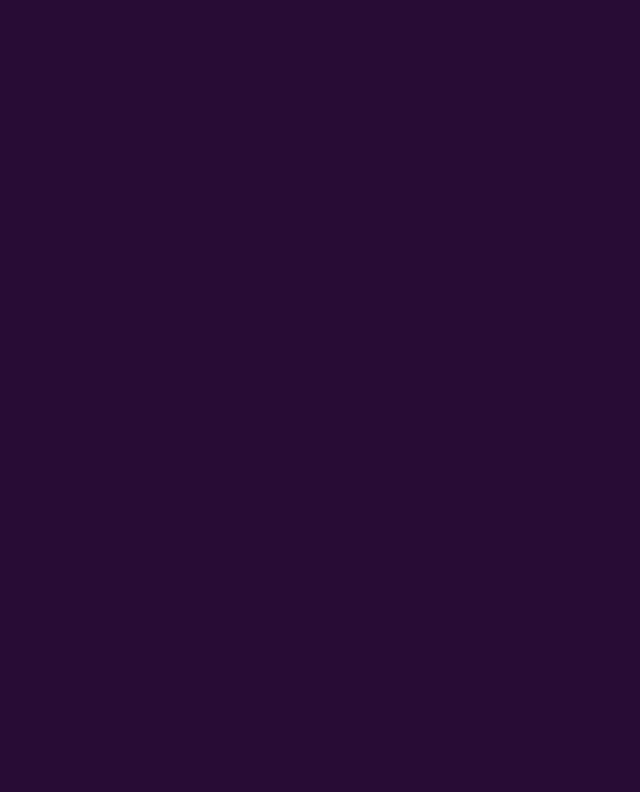
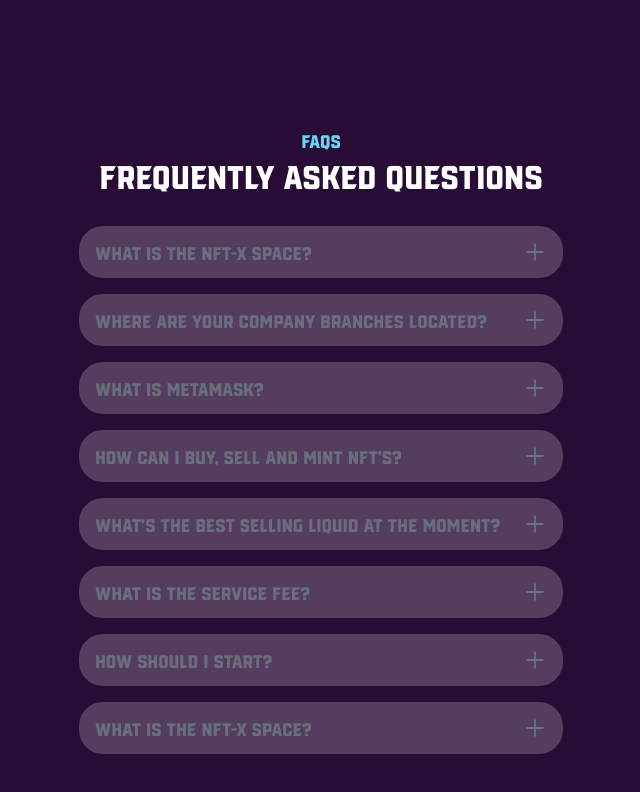
Before and after one commit to Hrithik0112/Web3-landing-Page, a Next.js app: page / in a window 1280 px wide. Shown: the part 2669-3461 px from the top of the page, without its empty margins (319-959 px from the left). Before the commit the page ends 2699 px from the top, so only its background shows below. Built offline with nearby package versions, Linux system fonts and the light colour scheme.

Commit message:
Feat : FAQ section added

```diff
--- a/src/app/page.tsx
+++ b/src/app/page.tsx
@@ -1,6 +1,7 @@
 import Header from "@/components/Header";
 import AboutUs from "@/sections/AboutUs";
 import Collection from "@/sections/Collection";
+import FAQ from "@/sections/FAQ";
 import Features from "@/sections/Features";
 import Hero from "@/sections/Hero";
 import Popularity from "@/sections/Popularity";
@@ -14,6 +15,7 @@
       <AboutUs/>
       <Features/>
       <Collection/>
+      <FAQ/>
     </div>
   );
 }
--- /dev/null
+++ b/src/components/Q&A.tsx
@@ -0,0 +1,62 @@
+"use client"
+
+import { useEffect, useRef, useState } from "react";
+import { AiOutlineMinus, AiOutlinePlus } from "react-icons/ai";
+
+export type QAProps = {
+    question: string;
+    answer?: string;
+};
+
+const dummyAnswer = `Lorem ipsum dolor sit amet consectetur adipisicing elit.
+Error soluta ad natus deserunt possimus reiciendis quidem
+doloremque reprehenderit!`;
+
+export default function QAComponent({ question, answer }: QAProps) {
+    const [isOpen, setIsOpen] = useState(false);
+    const contentRef = useRef<HTMLDivElement>(null);
+    const [contentHeight, setContentHeight] = useState<number>();
+
+    useEffect(() => {
+        if (isOpen) setContentHeight(contentRef.current?.scrollHeight);
+        else setContentHeight(0);
+    }, [isOpen]);
+
+    const styles = {
+        bg: isOpen ? "bg-[#65d6f4]" : "",
+        heading: isOpen ? "text-[#290c36]" : "text-gray-500/90",
+        button: isOpen ? "text-[#290c36]" : "text-gray-500",
+        icon: isOpen ? (
+            <AiOutlineMinus size={24} color="inherit" />
+        ) : (
+            <AiOutlinePlus size={24} color="inherit" />
+        ),
+        contentStyle: {
+            maxHeight: isOpen ? contentHeight : 0,
+            opacity: isOpen ? 1 : 0,
+            transition: "max-height 300ms ease-in-out, opacity 300ms ease-in-out",
+        },
+    };
+
+    return (
+        <div className="relative bg-white/20 rounded-3xl flex flex-col flex-wrap m-2 transition-all duration-500 ease-in-out">
+            <div
+                className={`flex flex-row flex-wrap justify-between gap-2 px-4 py-3 rounded-t-3xl ${styles.bg}`}
+            >
+                <h2 className={`font-redzone text-xl ${styles.heading}`}>{question}</h2>
+
+                <button
+                    onClick={() => setIsOpen((c) => !c)}
+                    className={`hover:text-white ${styles.button}`}
+                >
+                    {styles.icon}
+                </button>
+            </div>
+            <div className="overflow-hidden" style={styles.contentStyle}>
+                <div className="py-4 px-4" ref={contentRef}>
+                    {answer ?? dummyAnswer}
+                </div>
+            </div>
+        </div>
+    );
+}
--- /dev/null
+++ b/src/sections/FAQ.tsx
@@ -0,0 +1,59 @@
+import QAComponent, { QAProps } from '@/components/Q&A';
+import Title from '@/components/Title';
+import React from 'react'
+
+const questions: QAProps[] = [
+    {
+        question: "What is the NFT-X Space?",
+    },
+    {
+        question: "Where are your company branches located?",
+    },
+    {
+        question: "What is metamask?",
+    },
+    {
+        question: "How can i buy, sell and mint NFT's?",
+    },
+    {
+        question: "What's the best selling liquid at the moment?",
+    },
+    {
+        question: "What is the Service fee?",
+    },
+    {
+        question: "How should i Start?",
+    },
+    {
+        question: "What is the NFT-X Space?",
+        answer: "NFT-X Space is a newer way of connecting things that seamlessly integrates with the network.",
+    },
+];
+
+const FAQ = () => {
+  return (
+    <section className="w-full col gap-4">
+            <Title
+                className="text-center"
+                heading="FAQs"
+                subHeading="Frequently asked Questions"
+            />
+
+            <div className="flex flex-col mt-6 max-w-[500px] mx-auto">
+                {questions.map((prop, i) => (
+                    <QAComponent key={i} {...prop} />
+                ))}
+            </div>
+
+            {/* <div className="flex flex-row flex-wrap mt-6">
+                {questions.map((prop, i) => (
+                    <div key={i} className="flex-[100%] md:flex-[50%]">
+                        <QAComponent {...prop} />
+                    </div>
+                ))}
+            </div> */}
+        </section>
+  )
+}
+
+export default FAQ
```
